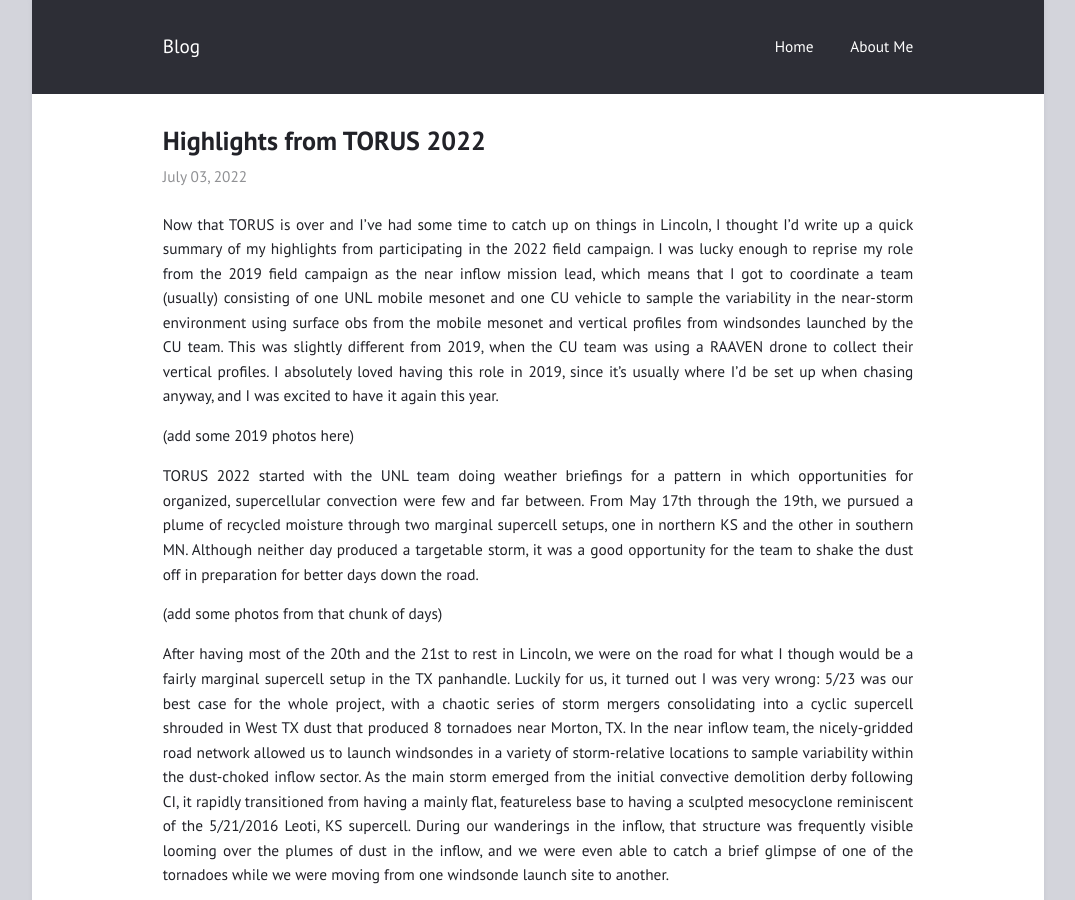
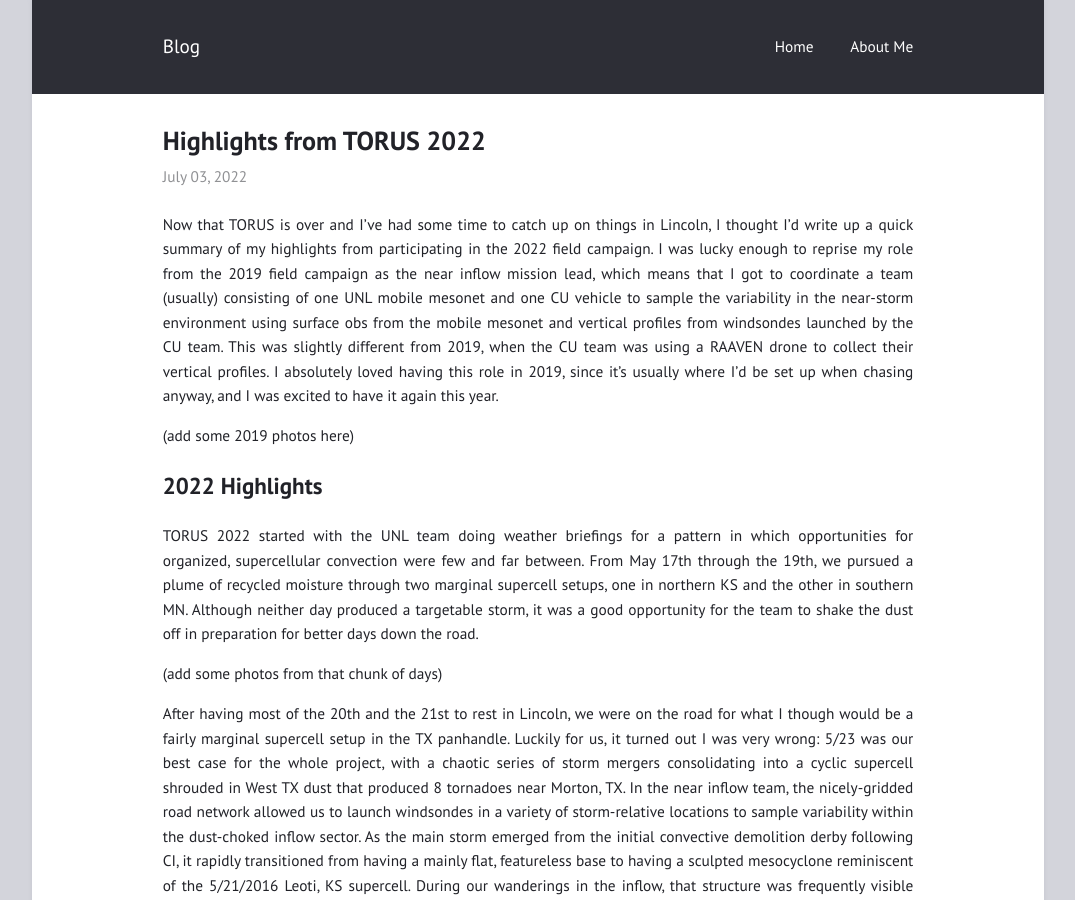
Before and after one commit to mwilson14/mwilson14.github.io, a Jekyll site: the page built from _posts/2022-07-03-TORUS-highlights.md, in a window 1280 px wide and 900 px high. Shown: the whole window, without its empty margins (102-1177 px from the left). Built offline with Jekyll 4.4.1, drawn with Linux system fonts in a browser that asks for light colours.

Commit message:
Added a heading

```diff
--- a/_posts/2022-07-03-TORUS-highlights.md
+++ b/_posts/2022-07-03-TORUS-highlights.md
@@ -6,6 +6,8 @@
 Now that TORUS is over and I've had some time to catch up on things in Lincoln, I thought I'd write up a quick summary of my highlights from participating in the 2022 field campaign. I was lucky enough to reprise my role from the 2019 field campaign as the near inflow mission lead, which means that I got to coordinate a team (usually) consisting of one UNL mobile mesonet and one CU vehicle to sample the variability in the near-storm environment using surface obs from the mobile mesonet and vertical profiles from windsondes launched by the CU team. This was slightly different from 2019, when the CU team was using a RAAVEN drone to collect their vertical profiles. I absolutely loved having this role in 2019, since it's usually where I'd be set up when chasing anyway, and I was excited to have it again this year.
 
 (add some 2019 photos here)
+
+## 2022 Highlights
 
 TORUS 2022 started with the UNL team doing weather briefings for a pattern in which opportunities for organized, supercellular convection were few and far between. From May 17th through the 19th, we pursued a plume of recycled moisture through two marginal supercell setups, one in northern KS and the other in southern MN. Although neither day produced a targetable storm, it was a good opportunity for the team to shake the dust off in preparation for better days down the road.
 
```
